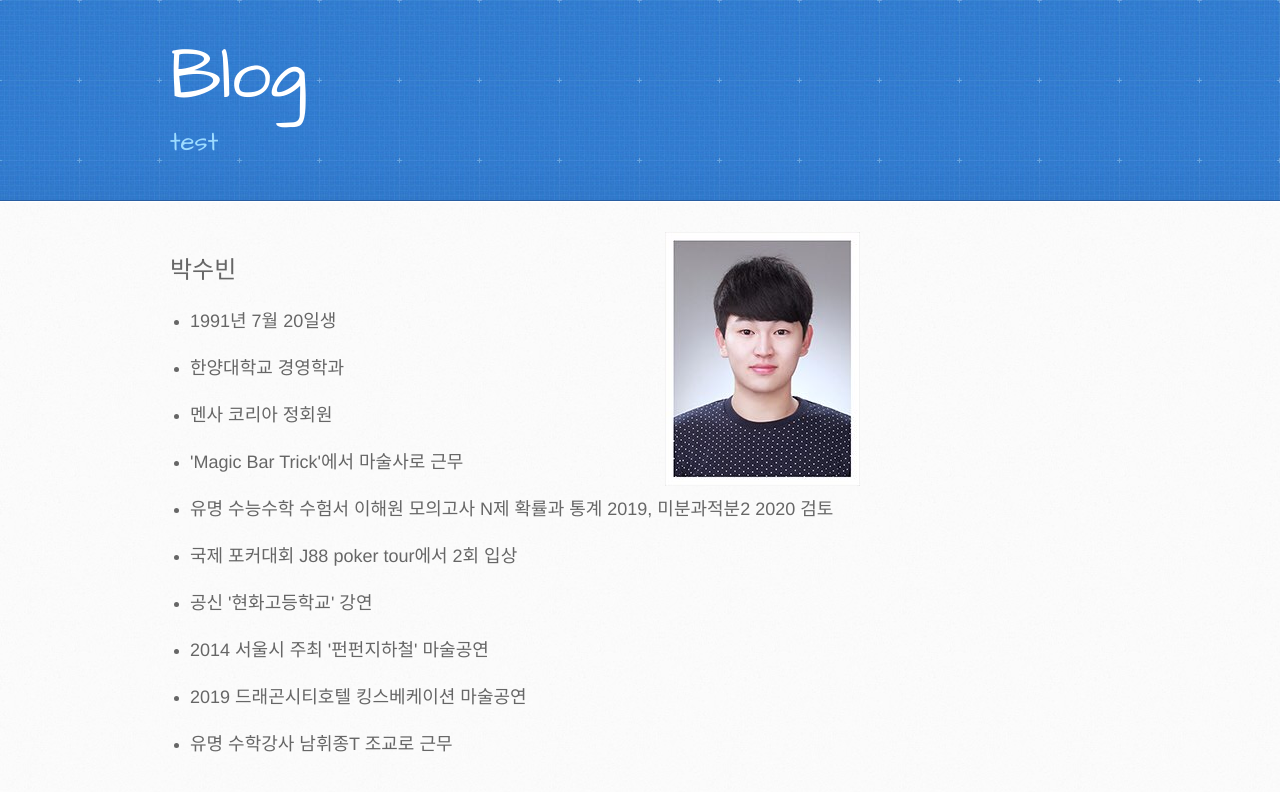
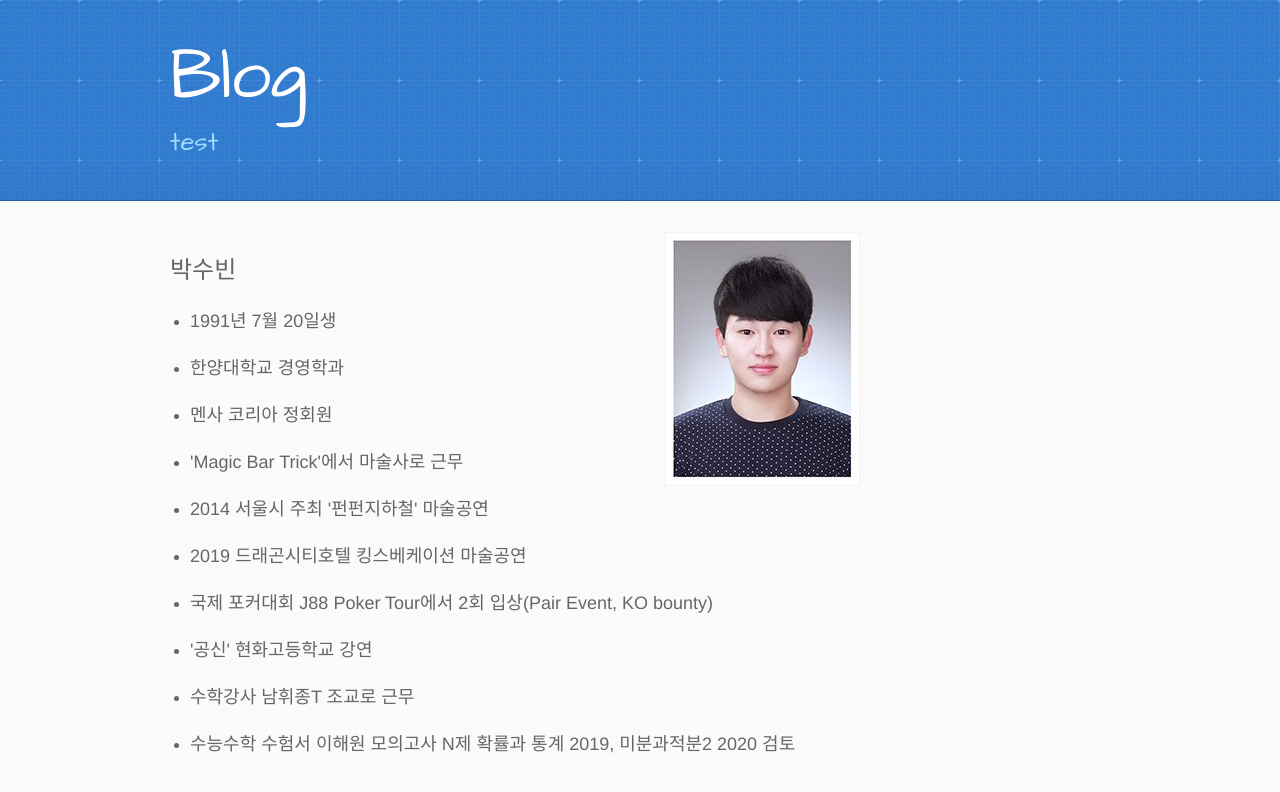
Before and after one commit to sonicetestaccount/sonicetestaccount.github.io, a Jekyll site: the page built from _posts/2019-07-30-안녕하세요.markdown, in a window 1280 px wide. Shown: the top 792 px of the page. Built offline with Jekyll 4.4.1, drawn with Linux system fonts in a browser that asks for light colours.

Commit message:
Update 2019-07-30-안녕하세요.markdown

```diff
--- a/_posts/2019-07-30-안녕하세요.markdown
+++ b/_posts/2019-07-30-안녕하세요.markdown
@@ -8,9 +8,9 @@ date:   2019-08-31 13:48:27 +0900
 * <p><font size="4">한양대학교 경영학과</font></p>
 * <p><font size="4">멘사 코리아 정회원</font></p>
 * <p><font size="4">'Magic Bar Trick'에서 마술사로 근무</font></p>
-* <p><font size="4">유명 수능수학 수험서 이해원 모의고사 N제 확률과 통계 2019, 미분과적분2 2020 검토</font></p>
-* <p><font size="4">국제 포커대회 J88 poker tour에서 2회 입상</font></p>
-* <p><font size="4">공신 '현화고등학교' 강연</font></p>
 * <p><font size="4">2014 서울시 주최 '펀펀지하철' 마술공연</font></p>
 * <p><font size="4">2019 드래곤시티호텔 킹스베케이션 마술공연</font></p>
-* <p><font size="4">유명 수학강사 남휘종T 조교로 근무</font></p>
+* <p><font size="4">국제 포커대회 J88 Poker Tour에서 2회 입상(Pair Event, KO bounty)</font></p>
+* <p><font size="4">'공신' 현화고등학교 강연</font></p>
+* <p><font size="4">수학강사 남휘종T 조교로 근무</font></p>
+* <p><font size="4">수능수학 수험서 이해원 모의고사 N제 확률과 통계 2019, 미분과적분2 2020 검토</font></p>
```
